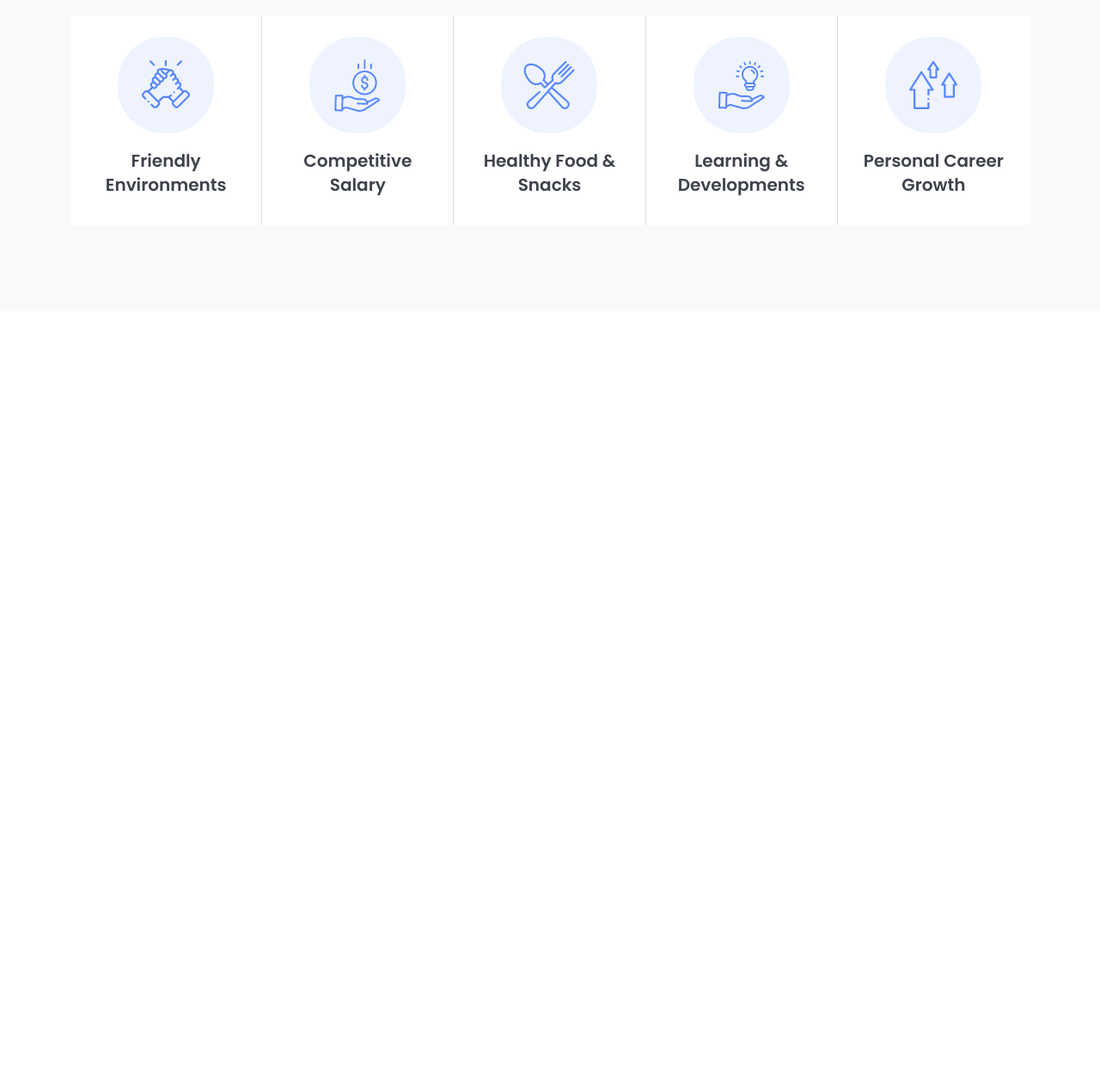
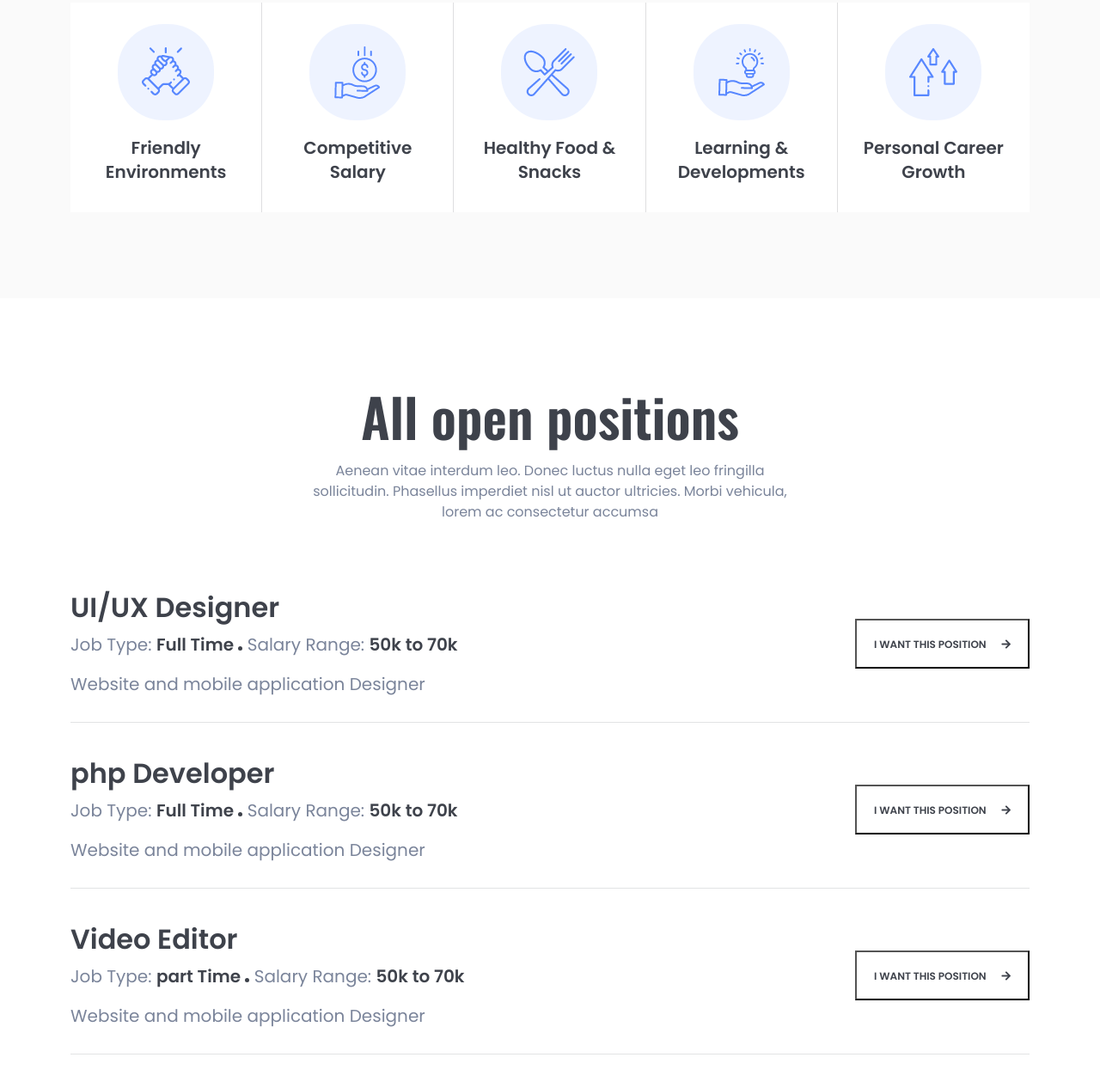
Before and after one commit to zakirsoft/tem-zakirsoft, a website: page career.html in a window 1280 px wide. Shown: the part 1062-2328 px from the top of the page at 86% size. Before the commit the page ends 1424 px from the top, so only its background shows below. Drawn offline with nearby package versions, Linux system fonts and the light colour scheme.

Commit message:
career positions section completed

```diff
--- a/assets/scss/components/_perks.scss
+++ b/assets/scss/components/_perks.scss
@@ -1,14 +1,11 @@
 .perks {
   background-color: #fafafa;
   padding: 100px 0px;
-  .section__title {
-    margin-bottom: 15px;
-  }
+
   &__benefitsBoxes {
     display: grid;
     grid-template-columns: repeat(5, 1fr);
-    // align-items: center;
-    // justify-content: center;
+
     margin-top: 45px;
     .box {
       background-color: #fff;
--- /dev/null
+++ b/assets/scss/components/_positions.scss
@@ -0,0 +1,77 @@
+.positions {
+  padding: 100px 0px;
+
+  .section {
+    &__title {
+      margin-bottom: 15px;
+    }
+  }
+
+  &__item {
+    margin-top: 40px;
+  }
+  &__contentBox {
+    display: flex;
+    align-items: center;
+    justify-content: space-between;
+    border-bottom: 1px solid #e2e3e4;
+    padding-top: 40px;
+    padding-bottom: 30px;
+  }
+
+  &__title {
+    font-size: 32px;
+    line-height: 38px;
+    font-weight: 600;
+    color: #3e424b;
+  }
+  &__type {
+    font-size: 20px;
+    line-height: 28px;
+    color: #7a849a;
+    margin-top: 10px;
+    margin-bottom: 18px;
+    .type,
+    .range {
+      font-weight: 600;
+      color: #3e424b;
+    }
+    .point {
+      width: 5px;
+      height: 5px;
+      border-radius: 50%;
+      display: inline-block;
+      background-color: #3e424b;
+    }
+  }
+
+  &__responsiblity {
+    font-size: 20px;
+    line-height: 28px;
+    color: #7a849a;
+  }
+}
+
+/*
+=================
+ ** Responsive **
+=================
+*/
+@media (max-width: 767px) {
+  .positions {
+    &__container {
+      max-width: 95%;
+    }
+
+    &__contentBox {
+      flex-direction: column;
+      align-items: flex-start;
+    }
+
+    &__right {
+      button {
+        margin-top: 30px;
+      }
+    }
+  }
+}
--- a/assets/scss/style.scss
+++ b/assets/scss/style.scss
@@ -9,3 +9,4 @@
 @import 'components/articles';
 @import 'components/careerBanner';
 @import 'components/perks';
+@import 'components/positions';
--- a/assets/scss/utility/_common.scss
+++ b/assets/scss/utility/_common.scss
@@ -2,7 +2,7 @@
   &__title {
     font-family: 'Oswald', sans-serif;
     text-align: center;
-    margin-bottom: 12px;
+    margin-bottom: 15px;
     &_one {
       font-size: 84px;
       line-height: 110px;
@@ -50,8 +50,9 @@
 @media (max-width: 574px) {
   .section {
     &__title {
-      font-size: 42px;
+      font-size: 38px;
       line-height: 56px;
+      margin-bottom: 15px;
     }
   }
 }
--- a/career.html
+++ b/career.html
@@ -98,6 +98,93 @@
       </div>
     </section>
 
+    <section class="positions">
+      <div class="container positions__container">
+        <div class="row">
+          <div class="section">
+            <h5 class="section__title section__title_two">
+              All open positions
+            </h5>
+            <p class="section__brief">
+              Aenean vitae interdum leo. Donec luctus nulla eget leo fringilla
+              sollicitudin. Phasellus imperdiet nisl ut auctor ultricies. Morbi
+              vehicula, lorem ac consectetur accumsa
+            </p>
+          </div>
+        </div>
+        <div class="row">
+          <div class="positions__item">
+            <div class="positions__contentBox">
+              <div class="postions__left">
+                <h5 class="positions__title">UI/UX Designer</h5>
+                <div class="positions__type">
+                  Job Type: <span class="type">Full Time</span>
+                  <span class="point"></span> Salary Range:
+                  <span class="range">50k to 70k</span>
+                </div>
+                <div class="positions__responsiblity">
+                  Website and mobile application Designer
+                </div>
+              </div>
+              <div class="positions__right">
+                <button class="zakirSoft__button zakirSoft__button_primary">
+                  <a href="#">
+                    I want this position
+
+                    <span><i class="fas fa-arrow-right"></i></span>
+                  </a>
+                </button>
+              </div>
+            </div>
+            <div class="positions__contentBox">
+              <div class="postions__left">
+                <h5 class="positions__title">php Developer</h5>
+                <div class="positions__type">
+                  Job Type: <span class="type">Full Time</span>
+                  <span class="point"></span> Salary Range:
+                  <span class="range">50k to 70k</span>
+                </div>
+                <div class="positions__responsiblity">
+                  Website and mobile application Designer
+                </div>
+              </div>
+              <div class="positions__right">
+                <button class="zakirSoft__button zakirSoft__button_primary">
+                  <a href="#">
+                    I want this position
+
+                    <span><i class="fas fa-arrow-right"></i></span>
+                  </a>
+                </button>
+              </div>
+            </div>
+            <div class="positions__contentBox">
+              <div class="postions__left">
+                <h5 class="positions__title">Video Editor</h5>
+                <div class="positions__type">
+                  Job Type: <span class="type">part Time</span>
+                  <span class="point"></span> Salary Range:
+                  <span class="range">50k to 70k</span>
+                </div>
+                <div class="positions__responsiblity">
+                  Website and mobile application Designer
+                </div>
+              </div>
+              <div class="positions__right">
+                <button class="zakirSoft__button zakirSoft__button_primary">
+                  <a href="#">
+                    I want this position
+
+                    <span><i class="fas fa-arrow-right"></i></span>
+                  </a>
+                </button>
+              </div>
+            </div>
+          </div>
+        </div>
+      </div>
+    </section>
+
     <script src="assets/js/jquery-3.6.0.min.js"></script>
     <script src="assets/js/popper.min.js"></script>
     <script src="assets/js/bootstrap.min.js"></script>
```
Also changed, not shown: assets/css/style.css.
